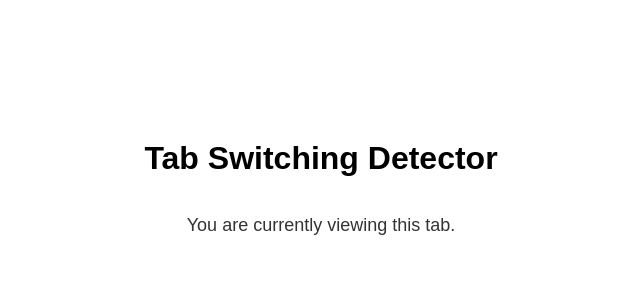
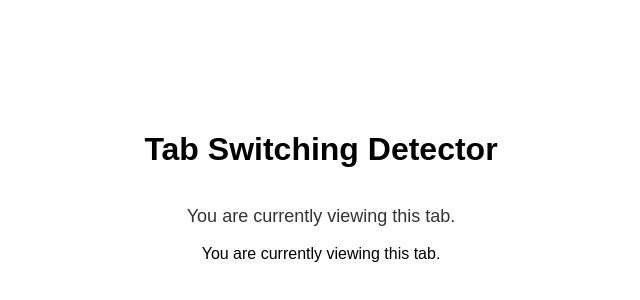
Before and after one commit to ajay4002/TabSwitchDetection, a plain HTML site: page index.html in a window 1280 px wide. Shown: the part 222-522 px from the top of the page, without its empty margins (319-959 px from the left). Drawn offline with Linux system fonts and the light colour scheme.

Commit message:
Updated index.html
Minor changes

```diff
--- a/index.html
+++ b/index.html
@@ -11,5 +11,7 @@
     <p id="status">You are currently viewing this tab.</p>
 
     <script src="script.js"></script>
+    <div id="status">You are currently viewing this tab.</div>
+
   </body>
 </html>
```
